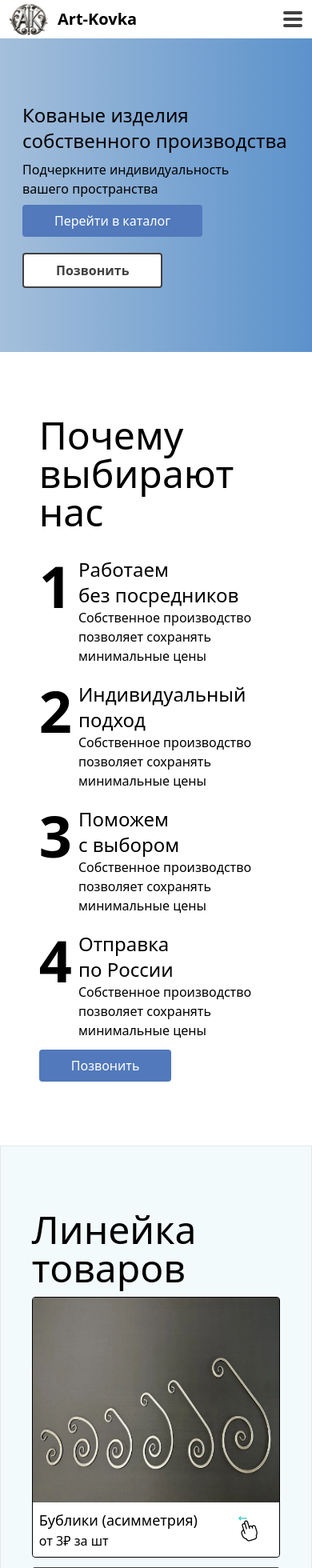
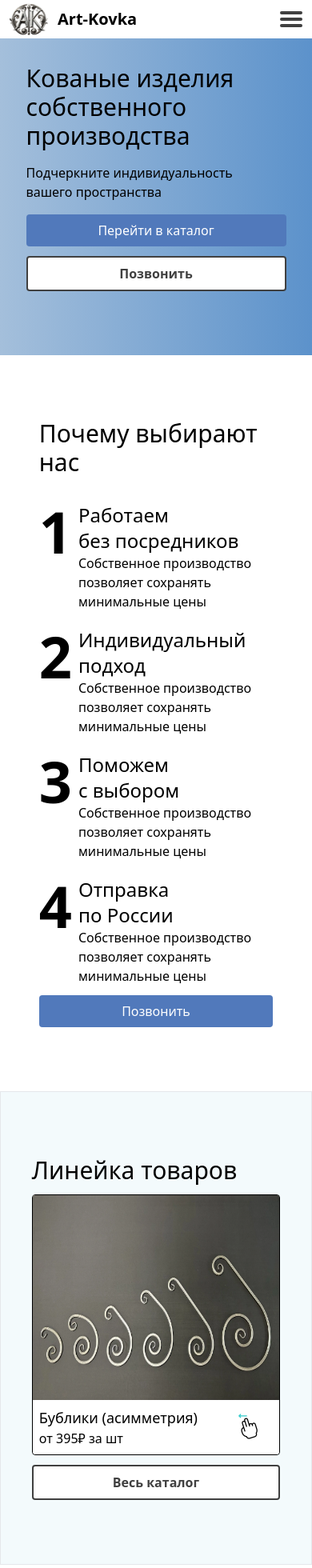
Before and after one commit to Igor-hub-it/kovka-landing, a Nuxt app: page / in a window 390 px wide. Shown: the top 1960 px of the page at 80% size. Built offline with nearby package versions, Linux system fonts and the light colour scheme.

Commit message:
final update

```diff
--- a/components/FirstBlock.vue
+++ b/components/FirstBlock.vue
@@ -1,11 +1,15 @@
 <template>
     <div class="h-auto w-full py-20 lg:py-48 relative flex justify-center bg-gradient-to-r from-[#A4BFDB] to-[#5C92CB]">
-        <div class="w-full lg:w-3/4 ml-7 lg:ml-0 flex flex-col justify-center gap-2 lg:gap-3">
-            <p class="text-2xl lg:text-4xl font-medium lg:font-bold">Кованые изделия<br> собственного производства</p>
+        <div class="w-5/6 lg:w-3/4 flex flex-col justify-center gap-4 lg:gap-3">
+            <p class="text-3xl lg:text-4xl font-medium lg:font-bold">Кованые изделия<br> собственного производства</p>
             <p class="lg:text-3xl">Подчеркните индивидуальность<br> вашего пространства</p>
-            <div class="flex gap-5 lg:gap-10 flex-col lg:flex-row">
-                <div class="h-6 w-fit px-10 py-5 flex justify-center items-center bg-[#5179BB] hover:bg-[#3a609d] duration-200 text-white cursor-pointer rounded">Перейти в каталог</div>
-                <div class="h-6 w-fit px-10 py-5 flex justify-center items-center cursor-pointer rounded bg-white text-[#404040] border-[2px] border-[#404040] font-bold">Позвонить</div>
+            <div class="flex gap-3 lg:gap-10 flex-col lg:flex-row">
+                <a href="https://docs.google.com/file/d/157hcVT18hujOG7brEbTIL1U8SY9eS1yG/edit?usp=docslist_api&filetype=msexcel">
+                    <div class="h-6 w-full lg:w-fit px-10 py-5 flex justify-center items-center bg-[#5179BB] hover:bg-[#3a609d] duration-200 text-white cursor-pointer rounded">Перейти в каталог</div>
+                </a>
+                <a href="tel: +7 952 001-66-26">
+                    <div class="h-6 w-full lg:w-fit px-10 py-5 flex justify-center items-center cursor-pointer rounded bg-white text-[#404040] border-[2px] border-[#404040] font-bold">Позвонить</div>
+                </a>
             </div>
         </div>
         <img src="@/assets/img/final.png" class="hidden lg:block h-[550px] absolute bottom-0 right-44" alt="">
--- a/components/Footer.vue
+++ b/components/Footer.vue
@@ -1,6 +1,17 @@
 <template>
-    <div id="footer" class="h-[162px] w-full flex justify-center items-center">
-        FOOTER
+    <div id="footer" class="h-auto w-full lg:flex lg:justify-center bg-[#312B2F] text-white">
+        <div class=" lg:w-3/4 p-8 lg:p-0 lg:py-6 flex flex-col gap-3 items-start justify-between">
+            <div class="flex gap-3">
+                <a href="tel: +7 952 001-66-26">+7 952 001-66-26</a>
+                <a href="mailto:art-kovka22@mail.ru">art-kovka22@mail.ru</a>
+            </div>
+            <div class="flex gap-4">
+                <a href=""><img src="@/assets/img/tg.png" alt="Телеграмм" class="w-9 h-9 cursor-pointer"></a>
+                <a href=""><img src="@/assets/img/vk.png" alt="Группа ВК" class="w-9 h-9 cursor-pointer rounded"></a>
+                <a href="https://wa.me/79520016626"><img src="@/assets/img/whatsapp.png" alt="WhatsApp" class="w-9 h-9 cursor-pointer rounded"></a>
+            </div>
+            <div class="">Алтайский край. г.Барнаул</div>
+        </div>
     </div>
 </template>
 
--- a/components/Header.vue
+++ b/components/Header.vue
@@ -1,5 +1,5 @@
 <template>
-    <div class="h-12 lg:h-[162px] w-full flex justify-center items-center">
+    <div class="fixed lg:static h-12 lg:h-[162px] w-full flex justify-center items-center z-30 bg-white">
         <div class="w-full lg:w-3/4 h-[50px] lg:h-[110px] px-3 lg:px-0 flex justify-between items-center lg:items-stretch">
             <div class="h-full flex items-center">
                 <img class="h-12 lg:h-36" src="@/assets/img/logo.png" alt="Логотип холодная ковка Арт ковка">
@@ -19,8 +19,8 @@
                 <div class="flex gap-11 items-center">
                     <div class="flex gap-3 items-end">
                         <!-- <p>Мы в соц. сетях:</p> -->
-                        <a href=""><img src="@/assets/img/tg.png" alt="Телеграмм" class="w-9 h-9 cursor-pointer"></a>
-                        <a href=""><img src="@/assets/img/vk.png" alt="Группа ВК" class="w-9 h-9 cursor-pointer rounded"></a>
+                        <a href="https://web.telegram.org/k/#1711641153"><img src="@/assets/img/tg.png" alt="Телеграмм" class="w-9 h-9 cursor-pointer"></a>
+                        <a href="https://vk.com/art_kovka22"><img src="@/assets/img/vk.png" alt="Группа ВК" class="w-9 h-9 cursor-pointer rounded"></a>
                         <a href="https://wa.me/79520016626"><img src="@/assets/img/whatsapp.png" alt="WhatsApp" class="w-9 h-9 cursor-pointer rounded"></a>
                     </div>
                     <div class="">
@@ -35,10 +35,43 @@
                     <a @click="scrollTo('footer')" class="cursor-pointer">Контакты</a>
                 </div>
             </div>
-            <div class="flex flex-col h-fit gap-1 lg:hidden">
-                <div class="h-1 w-6 bg-[#404040] rounded"></div>
-                <div class="h-1 w-6 bg-[#404040] rounded"></div>
-                <div class="h-1 w-6 bg-[#404040] rounded"></div>
+            <div @click="changeNavBarState" class="flex flex-col h-fit gap-1 lg:hidden z-30">
+                <div
+                    :class="[
+                        'h-1 w-7 bg-[#404040] rounded transition-transform duration-300',
+                        isVisibleNavBar ? 'transform rotate-45 translate-y-2' : ''
+                    ]">
+                </div>
+                <div
+                    :class="[
+                        'h-1 w-7 bg-[#404040] rounded transition-opacity duration-300',
+                        isVisibleNavBar ? 'opacity-0' : 'opacity-100'
+                    ]">
+                </div>
+                <div
+                    :class="[
+                        'h-1 w-7 bg-[#404040] rounded transition-transform duration-300',
+                        isVisibleNavBar ? 'transform -rotate-45 -translate-y-2' : ''
+                    ]">
+                </div>
+            </div>
+        </div>
+        <div
+            class="fixed top-0 h-full w-screen bg-white z-20 transition-all duration-300"
+            :class="[!isVisibleNavBar ? 'right-full' : 'right-0']"
+        >
+            <div class="flex flex-col gap-8 text-3xl pl-12 pt-24">
+                <a @click="scrollTo('about-us')" class="cursor-pointer">О компании</a>
+                <a @click="scrollTo('catalog')" class="cursor-pointer">Каталог</a>
+                <a @click="scrollTo('reviews')" class="cursor-pointer">Отзывы</a>
+                <a @click="scrollTo('footer')" class="cursor-pointer">Контакты</a>
+                <div class="flex gap-4">
+                    <a href="https://web.telegram.org/k/#1711641153"><img src="@/assets/img/tg.png" alt="Телеграмм" class="w-9 h-9 cursor-pointer"></a>
+                    <a href="https://vk.com/art_kovka22"><img src="@/assets/img/vk.png" alt="Группа ВК" class="w-9 h-9 cursor-pointer rounded"></a>
+                    <a href="https://wa.me/79520016626"><img src="@/assets/img/whatsapp.png" alt="WhatsApp" class="w-9 h-9 cursor-pointer rounded"></a>
+                </div>
+                <a href="tel: +7 952 001-66-26">+7 952 001-66-26</a>
+                <a href="mailto:art-kovka22@mail.ru">art-kovka22@mail.ru</a>
             </div>
         </div>
     </div>
@@ -46,11 +79,18 @@
 
 <script setup lang="ts">
 
+const isVisibleNavBar = ref(false)
+
 const scrollTo = ((target: string) => {
       const element = document.getElementById(target);
       if (element) {
         element.scrollIntoView({ behavior: 'smooth' });
+        isVisibleNavBar.value = false
       }
     }
 )
+
+const changeNavBarState = (() => {
+    isVisibleNavBar.value = !isVisibleNavBar.value
+})
 </script>
--- a/components/SecondBlock.vue
+++ b/components/SecondBlock.vue
@@ -1,6 +1,6 @@
 <template>
     <div id="about-us" class="h-auto w-3/4 py-20 flex flex-col justify-center gap-3">
-        <p class="text-5xl font-medium">Почему выбирают нас</p>
+        <p class="text-3xl lg:text-5xl font-medium">Почему выбирают нас</p>
         <div class="mt-5 flex flex-col lg:grid lg:grid-cols-2 gap-5">
             <div class="flex gap-2">
                 <p class="text-7xl font-bold">1</p>
@@ -31,9 +31,11 @@
                 </div>
             </div>
         </div>
-        <div class="h-6 w-fit px-10 py-5 flex justify-center items-center bg-[#5179BB] hover:bg-[#3a609d] duration-200 text-white cursor-pointer rounded">
-            Позвонить
-        </div>
+        <a href="tel: +7 952 001-66-26">
+            <div class="h-6 w-full lg:w-fit px-10 py-5 flex justify-center items-center bg-[#5179BB] hover:bg-[#3a609d] duration-200 text-white cursor-pointer rounded">
+                Позвонить
+            </div>
+        </a>
     </div>
 </template>
 
--- a/components/ThirdBlock.vue
+++ b/components/ThirdBlock.vue
@@ -1,7 +1,7 @@
 <template>
     <div id="catalog" class="h-auto w-full py-20 flex flex-col justify-center items-center gap-3 border bg-[#F3FAFC]">
         <div class="w-4/5 lg:w-3/4 flex flex-col justify-center gap-3">
-            <p class="text-5xl font-medium">Линейка товаров</p>
+            <p class="text-3xl lg:text-5xl font-medium">Линейка товаров</p>
             <div class="block lg:hidden">
                 <swiper
                     :slides-per-view="1"
@@ -26,14 +26,16 @@
                         <img class="min-h-64 max-h-64 w-full" :src="product.src" alt="">
                         <div class="p-2 bg-white rounded">
                             <p class="text-lg font-medium">{{ product.text }}</p>
-                            <p>от 3{{ product.price }}&#8381; за шт</p>
+                            <p>от {{ product.price }}&#8381; за шт</p>
                         </div>
                     </div>
                 </div>
             </div>
-            <div class="h-6 w-full lg:w-fit px-10 py-5 flex justify-center items-center cursor-pointer rounded bg-white text-[#404040] border-[2px] border-[#404040] font-bold">
-                Весь каталог
-            </div>
+            <a href="https://docs.google.com/file/d/157hcVT18hujOG7brEbTIL1U8SY9eS1yG/edit?usp=docslist_api&filetype=msexcel">
+                <div class="h-6 w-full lg:w-fit px-10 py-5 flex justify-center items-center cursor-pointer rounded bg-white text-[#404040] border-[2px] border-[#404040] font-bold">
+                    Весь каталог
+                </div>
+            </a>
         </div>
     </div>
 </template>
@@ -52,12 +54,12 @@ import image6 from '@/assets/img/category6.webp'
 import image7 from '@/assets/img/category7.webp'
 
 const productList = [
-    { text: 'Бублики (асимметрия)', src: image1, price: '' },
-    { text: 'Волюта', src: image2, price: '' },
-    { text: 'Бублики', src: image3, price: '' },
-    { text: 'Запятые', src: image4, price: '' },
-    { text: 'Длинные бублики', src: image5, price: '' },
-    { text: 'Волюта (асимметрия)', src: image6, price: '' },
-    { text: 'Профильные трубы', src: image7, price: '' },
+    { text: 'Бублики (асимметрия)', src: image1, price: '95' },
+    { text: 'Волюта', src: image2, price: '80' },
+    { text: 'Бублики', src: image3, price: '70' },
+    { text: 'Запятые', src: image4, price: '40' },
+    { text: 'Длинные бублики', src: image5, price: '155' },
+    { text: 'Волюта (асимметрия)', src: image6, price: '120' },
+    { text: 'Профильные трубы', src: image7, price: '154' },
 ]
 </script>
```
